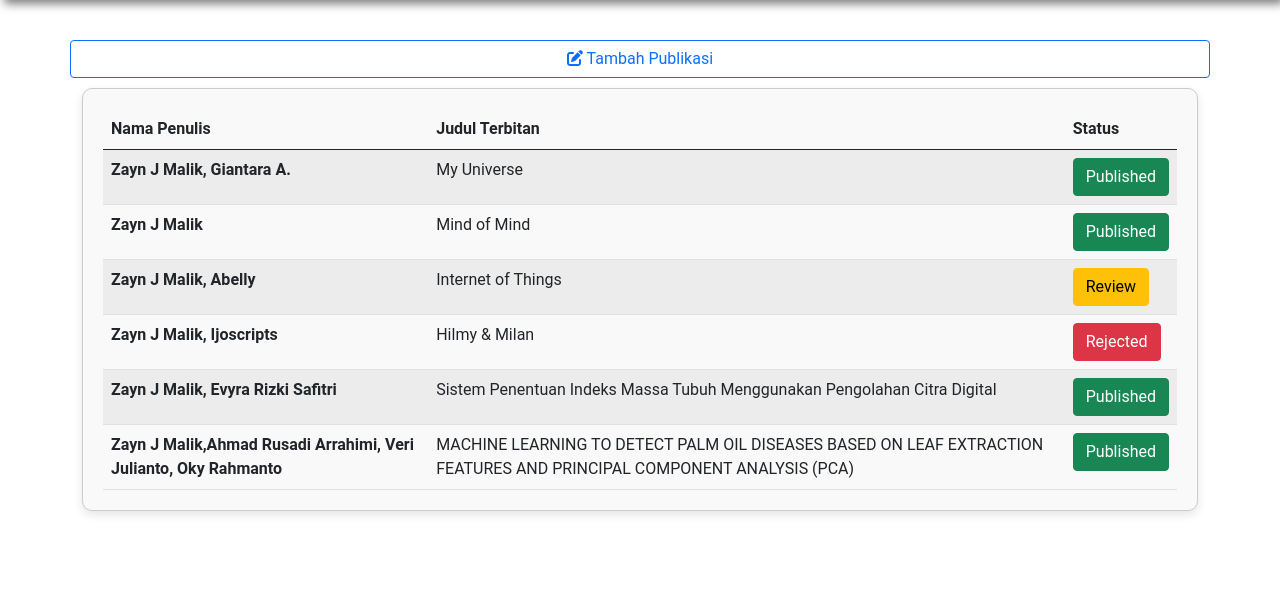
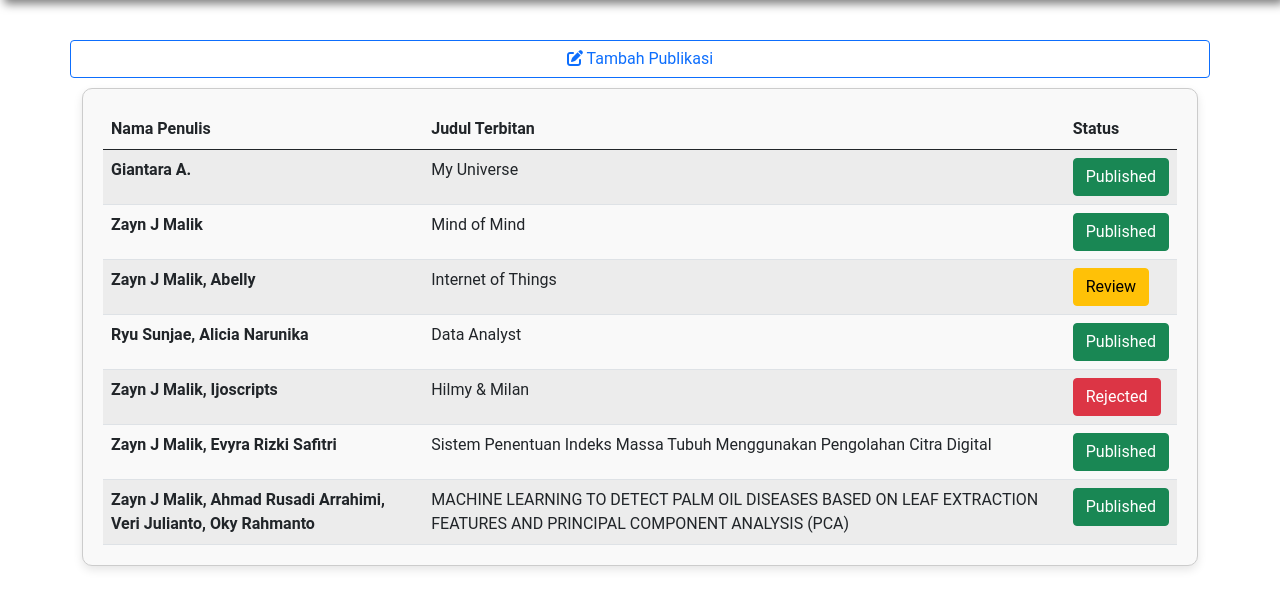
Before and after one commit to wokkk15/repository, a PHP site: page /penulis.php in a window 1280 px wide. Shown: the part 100-709 px from the top of the page. Run offline with PHP 8.4, Linux system fonts and the light colour scheme; the visitor is signed in with stand-in values (Sample User, id 1).

Commit message:
update penulis.php

```diff
--- a/penulis.php
+++ b/penulis.php
@@ -5,7 +5,7 @@
 <head>
     <meta charset="UTF-8">
     <meta name="viewport" content="width=device-width, initial-scale=1.0">
-    <title>penulis</title>
+    <title>Penulis</title>
 
     <link rel="stylesheet" href="https://cdnjs.cloudflare.com/ajax/libs/font-awesome/6.5.2/css/all.min.css" />
     <link href="https://cdn.jsdelivr.net/npm/bootstrap@5.0.2/dist/css/bootstrap.min.css" rel="stylesheet" integrity="sha384-EVSTQN3/azprG1Anm3QDgpJLIm9Nao0Yz1ztcQTwFspd3yD65VohhpuuCOmLASjC" crossorigin="anonymous">
@@ -65,7 +65,7 @@
                             </thead>
                             <tbody>
                                 <tr >
-                                    <th >Zayn J Malik, Giantara A.</th>
+                                    <th >Giantara A.</th>
                                     <td>My Universe</td>
                                     <td><a href="#" class="btn btn-success">Published</a></td>
                                 </tr>
@@ -81,6 +81,10 @@
                                     <td>Internet of Things</td>
                                     <td><a href="#" class="btn btn-warning">Review</a></td>
                                 </tr>
+				    <th>Ryu Sunjae, Alicia Narunika</th>
+				    <td>Data Analyst</td>
+				    <td><a href="#" class="btn btn-success">Published</a></td>
+				</tr>
 
                                 <tr>
                                     <th>Zayn J Malik, Ijoscripts</th>
@@ -95,7 +99,7 @@
                                 </tr>
 
                                 <tr>
-                                    <th>Zayn J Malik,Ahmad Rusadi Arrahimi, Veri Julianto, Oky Rahmanto</th>
+                                    <th>Zayn J Malik, Ahmad Rusadi Arrahimi, Veri Julianto, Oky Rahmanto</th>
                                     <td>MACHINE LEARNING TO DETECT PALM OIL DISEASES BASED ON LEAF EXTRACTION FEATURES AND PRINCIPAL COMPONENT ANALYSIS (PCA)</td>
                                     <td><a href="#" class="btn btn-success">Published</a></td>
                                 </tr>
```
